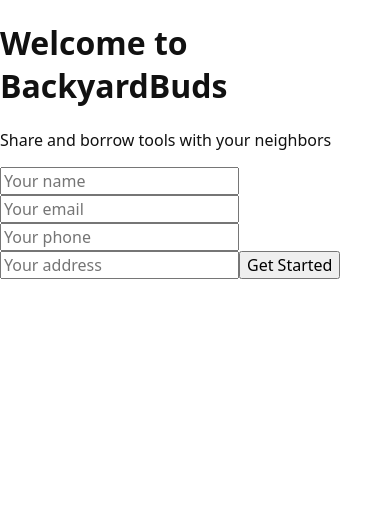
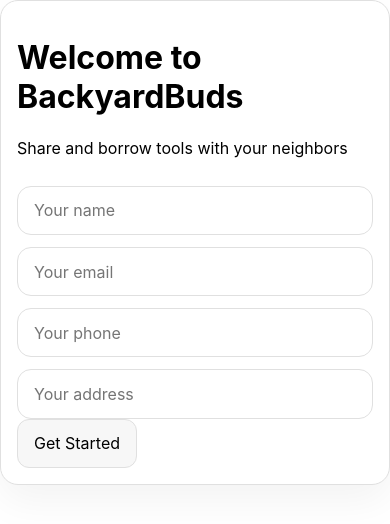
Before and after one commit to Owethudev/Founders-Capstone, a React (Vite) app: page / in a window 390 px wide. Shown: the top 524 px of the page. Built offline with nearby package versions, Linux system fonts and the light colour scheme.

Commit message:
add responsive app layout and global theme styles

```diff
--- /dev/null
+++ b/src/App.css
@@ -0,0 +1,209 @@
+:root {
+  --bg-primary: #ffffff;
+  --bg-secondary: #f5f5f5;
+  --text-primary: #000000;
+  --text-secondary: #666666;
+  --border-color: #e0e0e0;
+  --accent-color: #4caf50;
+  --surface: #ffffff;
+  --surface-strong: #f7f7f7;
+}
+
+.dark-mode {
+  --bg-primary: #12131a;
+  --bg-secondary: #1f2230;
+  --text-primary: #f4f5f9;
+  --text-secondary: #9da4ba;
+  --border-color: #323645;
+  --accent-color: #7c9bff;
+  --surface: #1e212c;
+  --surface-strong: #272b3a;
+}
+
+* {
+  box-sizing: border-box;
+}
+
+body {
+  margin: 0;
+  min-height: 100vh;
+  background-color: var(--bg-primary);
+  color: var(--text-primary);
+  font-family: -apple-system, BlinkMacSystemFont, "Segoe UI", Roboto, Oxygen,
+    Ubuntu, Cantarell, sans-serif;
+}
+
+.app-shell {
+  min-height: 100vh;
+  background-color: var(--bg-primary);
+  color: var(--text-primary);
+}
+
+.app-header {
+  display: flex;
+  justify-content: flex-end;
+  padding: 1rem;
+  background-color: var(--bg-secondary);
+  border-bottom: 1px solid var(--border-color);
+}
+
+.app-main,
+.welcome-container,
+.home-screen,
+.detail-screen,
+.booking-form,
+.confirmation-screen,
+.my-posted-tools {
+  max-width: 1180px;
+  margin: 0 auto;
+  padding: 1rem;
+}
+
+button,
+input,
+textarea {
+  font: inherit;
+}
+
+button {
+  border: 1px solid var(--border-color);
+  background: var(--surface-strong);
+  color: var(--text-primary);
+  cursor: pointer;
+  border-radius: 12px;
+  padding: 0.85rem 1rem;
+}
+
+button:hover {
+  opacity: 0.95;
+}
+
+input,
+textarea {
+  width: 100%;
+  padding: 0.85rem 1rem;
+  border-radius: 14px;
+  border: 1px solid var(--border-color);
+  background: var(--surface);
+  color: var(--text-primary);
+  margin-top: 0.75rem;
+}
+
+.tools-grid {
+  display: grid;
+  gap: 1rem;
+  padding: 1rem 0;
+  grid-template-columns: 1fr;
+}
+
+@media (min-width: 640px) {
+  .tools-grid {
+    grid-template-columns: repeat(2, minmax(0, 1fr));
+  }
+}
+
+@media (min-width: 1024px) {
+  .tools-grid {
+    grid-template-columns: repeat(3, minmax(0, 1fr));
+  }
+}
+
+.tool-card,
+.detail-screen,
+.booking-form,
+.confirmation-screen,
+.my-posted-tools,
+.welcome-container {
+  background: var(--surface);
+  border: 1px solid var(--border-color);
+  border-radius: 18px;
+  box-shadow: 0 16px 40px rgba(0, 0, 0, 0.05);
+}
+
+.tool-card {
+  overflow: hidden;
+  display: flex;
+  flex-direction: column;
+  min-height: 100%;
+}
+
+.tool-image,
+.detail-image {
+  width: 100%;
+  display: block;
+  object-fit: cover;
+}
+
+.tool-image {
+  height: 220px;
+}
+
+.card-content,
+.detail-content,
+.owner-section,
+.booking-summary,
+.borrower-section,
+.notes-section,
+.confirmation-details,
+.next-steps,
+.posted-tools-header {
+  padding: 1rem;
+}
+
+.category-badge,
+.borrowed-status,
+.borrowed-badge {
+  display: inline-flex;
+  padding: 0.4rem 0.75rem;
+  border-radius: 999px;
+  background: var(--bg-secondary);
+  color: var(--text-secondary);
+  margin-top: 0.75rem;
+}
+
+.tool-actions,
+.booking-actions,
+.posted-tools-grid {
+  padding: 0 1rem 1rem;
+}
+
+.tool-actions {
+  display: flex;
+  gap: 0.75rem;
+  flex-wrap: wrap;
+}
+
+.my-tools-btn,
+.back-btn,
+.return-home-btn,
+.confirm-btn,
+.cancel-btn,
+.add-tool-btn,
+.dark-mode-toggle {
+  background: var(--accent-color);
+  color: var(--primary-text);
+  border-color: transparent;
+}
+
+.my-tools-btn,
+.back-btn,
+.return-home-btn,
+.add-tool-btn {
+  margin-bottom: 1rem;
+}
+
+@media (max-width: 639px) {
+  .card-content,
+  .tool-card,
+  .detail-screen,
+  .booking-form,
+  .confirmation-screen,
+  .my-posted-tools,
+  .app-header {
+    border-radius: 0;
+  }
+
+  .app-header {
+    justify-content: center;
+  }
+}
--- a/src/main.tsx
+++ b/src/main.tsx
@@ -1,9 +1,10 @@
 import React from "react";
 import ReactDOM from "react-dom/client";
 import { App } from "./App.tsx";
+import "./App.css";
 
 ReactDOM.createRoot(document.getElementById("root")!).render(
   <React.StrictMode>
     <App />
-  </React.StrictMode>
+  </React.StrictMode>,
 );
```
